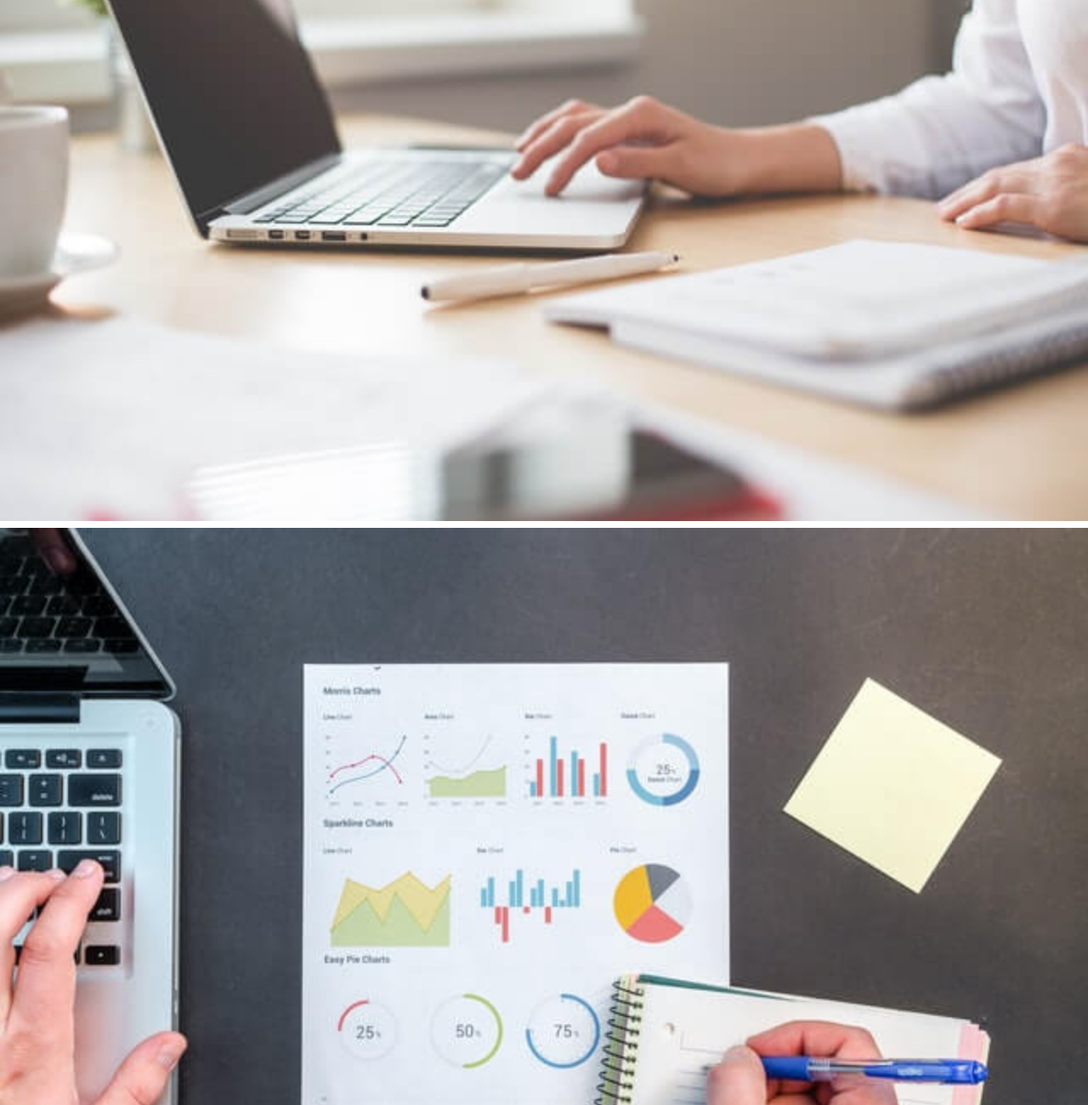
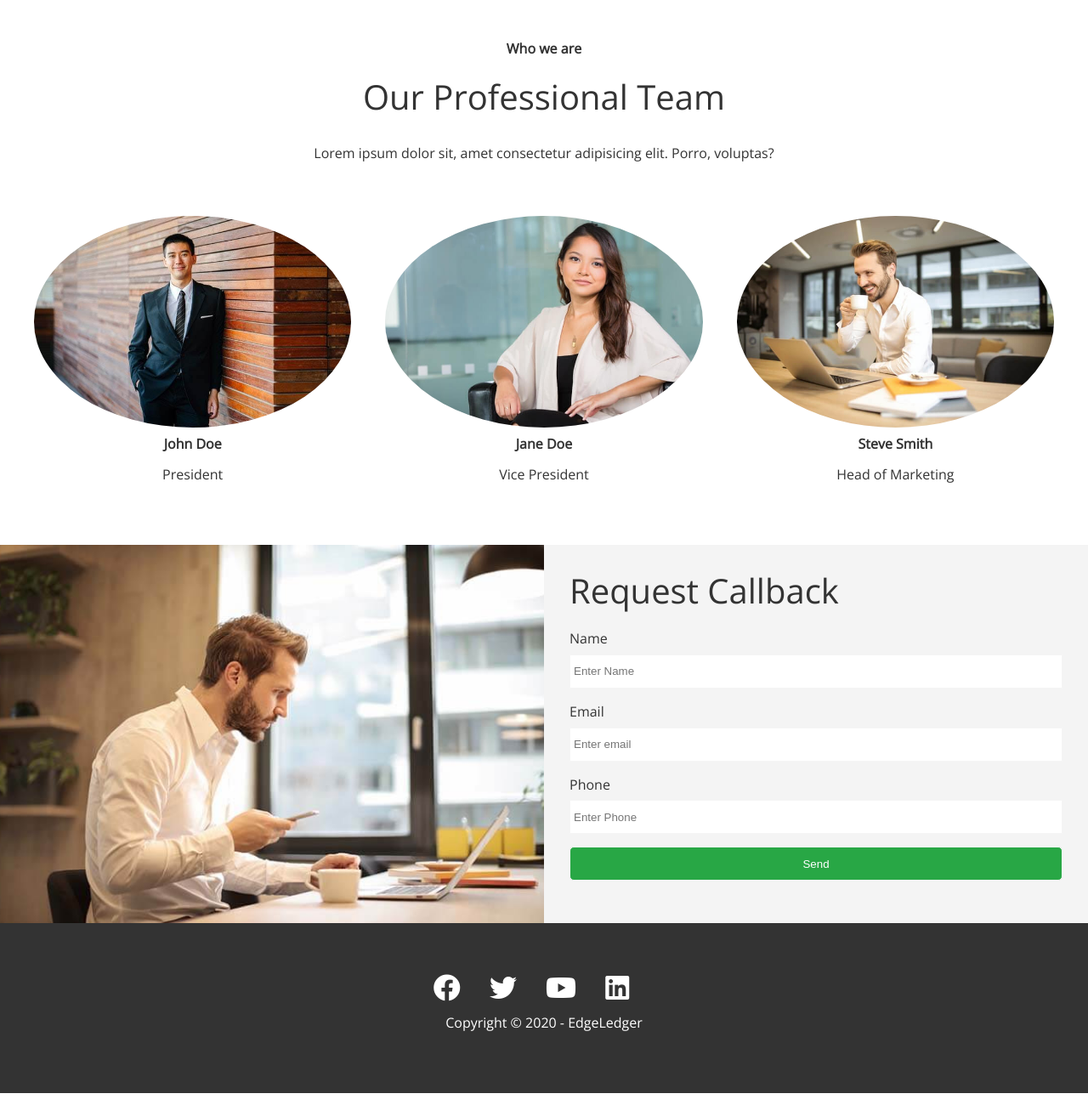
Before and after one commit to nathanjh-28/frontend_exercises, a plain HTML site: page edge_ledger/index.html in a window 1280 px wide. Shown: the part 2719-4019 px from the top of the page at 85% size. Drawn offline with nearby package versions, Linux system fonts and the light colour scheme.

Commit message:
edgledger desktop site complete

```diff
--- a/app.js
+++ b/app.js
@@ -20,6 +20,7 @@ fp.push(['Dec 31, 2020','rotating_navigation','Rotating Navigation']);
 fp.push(['Dec 30, 2020','progress_bar','Progress Bar']);
 fp.push(['Dec 29, 2020','expanding_cards','Expanding Cards']);
 
+ap.push(['Jan 10, 2021','edge_ledger','Edge Ledger Website'])
 ap.push(['Jan 2, 2021','hotel_website','Hotel Website'])
 
 // ________________________________________________________50 prjts loop
--- a/edge_ledger/css/style.css
+++ b/edge_ledger/css/style.css
@@ -152,3 +152,55 @@ ___________________________________________________________________________ */
 .cases img:hover {
     opacity: 0.7;
 }
+
+
+.team img {
+    border-radius: 50%;
+}
+
+/* Callback form */
+
+.callback-form {
+    width: 100%;
+    padding: 20px 0;
+}
+.callback-form label {
+    display: block;
+    margin-bottom: 5px;
+}
+
+.callback-form .form-control {
+    margin-bottom: 15px;
+}
+
+.callback-form input:focus {
+    outline-color: #28a745;
+}
+
+.callback-form input {
+    width: 100%;
+    padding: 4px;
+    height: 40px;
+    border: #f5f5f5 1px solid;
+}
+
+.footer {
+    display: flex;
+    flex-direction: column;
+    align-items: center;
+    justify-content: center;
+    text-align: center;
+    height: 200px;
+}
+
+.footer a {
+    color: #fff;
+}
+
+.footer a:hover {
+    color:#28a745;
+}
+
+.footer .social > * {
+    margin-right: 30px;
+}
--- a/edge_ledger/css/utilities.css
+++ b/edge_ledger/css/utilities.css
@@ -61,6 +61,10 @@
 
 /* Flex Columns */
 
+.flex-columns.flex-reverse .row {
+    flex-direction: row-reverse;
+}
+
 .flex-columns .row {
     display: flex;
     flex-direction: row;
@@ -107,3 +111,36 @@
 .flex-columns p {
     margin: 20px 0;
 }
+
+/* Section Header */
+.section-header {
+    padding: 30px;
+    display: flex;
+    flex-direction: column;
+    align-items: center;
+    justify-content: center;
+    text-align: center;
+}
+
+.section-header h2 {
+    font-size: 40px;
+    margin: 20px 0;
+}
+
+.section-padding {
+    padding: 20px 20px 40px;
+
+}
+
+/*  Flex Grid */
+.flex-grid .row {
+    display: flex;
+    flex-wrap: wrap;
+    padding: 0 4px;
+}
+
+.flex-grid .column {
+    flex: 25%;
+    max-width: 25%;
+    padding: 0 4px;
+}
--- a/edge_ledger/index.html
+++ b/edge_ledger/index.html
@@ -97,6 +97,8 @@
             </div>
         </section>
 
+
+
         <!-- Cases -->
 
         <section id="cases" class="cases flex-grid section-padding">
@@ -130,8 +132,102 @@
 
         </section>
 
+                <!-- Blog -->
+
+                <section id="blog" class="blog flex-columns flex-reverse">
+                    <div class="row">
+                        <div class="column">
+                            <div class="column-1">
+                                <img src="./image_resources/home/blog.jpg" alt="">
+                            </div>
+                        </div>
+                        <div class="column">
+                            <div class="column-2 bg-secondary">
+                                <h4>April 16, 2020</h4>
+                                <h2>Blog Post One</h2>
+                                <p>Lorem, ipsum dolor sit amet consectetur adipisicing elit. Error pariatur officiis consequatur, iusto quaerat aut ratione dolore officia laboriosam distinctio beatae autem consectetur mollitia nulla aliquid id quam tempora modi.</p>
+                                <a href="#" class="btn btn-outline"><i class="fas fa-chevron"></i>Read Our Blog</a>
+                            </div>
+                        </div>
+                    </div>
+                </section>
+
+
+                        <!-- Team -->
+
+        <section id="team" class="team section-padding">
+            <header class="section-header">
+                <h4>Who we are</h4>
+                <h2>Our Professional Team</h2>
+                <p>Lorem ipsum dolor sit, amet consectetur adipisicing elit. Porro, voluptas?</p>
+            </header>
+            <div class="flex-items">
+                <div>
+                    <img src="./image_resources/team/person1.jpg" alt="">
+                    <h4>John Doe</h4>
+                    <p>President</p>
+                </div>
+                <div>
+                    <img src="./image_resources/team/person2.jpg" alt="">
+                    <h4>Jane Doe</h4>
+                    <p>Vice President</p>
+                </div>
+                <div>
+                    <img src="./image_resources/team/person3.jpg" alt="">
+                    <h4>Steve Smith</h4>
+                    <p>Head of Marketing</p>
+                </div>
+            </div>
+
+
+        </section>
+
+                <!-- Contact -->
+
+                <section id="contact" class="contact flex-columns">
+                    <div class="row">
+                        <div class="column">
+                            <div class="column-1">
+                                <img src="./image_resources/home/contact.jpg" alt="">
+                            </div>
+                        </div>
+                        <div class="column">
+                            <div class="column-2 bg-light">
+                                <h2>Request Callback</h2>
+                                <form action="" class="callback-form">
+                                    <div class="form-control">
+                                        <label for="name">Name</label>
+                                        <input type="text" name="name" id="name" placeholder="Enter Name">
+                                    </div>
+                                    <div class="form-control">
+                                        <label for="email">Email</label>
+                                        <input type="text" name="email" id="email" placeholder="Enter email">
+                                    </div>
+                                    <div class="form-control">
+                                        <label for="phone">Phone</label>
+                                        <input type="text" name="phone" id="phone" placeholder="Enter Phone">
+                                    </div>
+                                    <input type="submit" value="Send" id="submit" class="btn">
+                                </form>
+                            </div>
+                        </div>
+                    </div>
+                </section>
+
+
 
     </main>
+
+    <footer class="footer bg-dark">
+        <div class="social">
+            <a href="#"><i class="fab fa-facebook fa-2x"></i></a>
+            <a href="#"><i class="fab fa-twitter fa-2x"></i></a>
+            <a href="#"><i class="fab fa-youtube fa-2x"></i></a>
+            <a href="#"><i class="fab fa-linkedin fa-2x"></i></a>
+        </div>
+        <p>Copyright &copy; 2020 - EdgeLedger </p>
+    </footer>
+
 
 
 
```
Also changed, not shown: readme.md.
